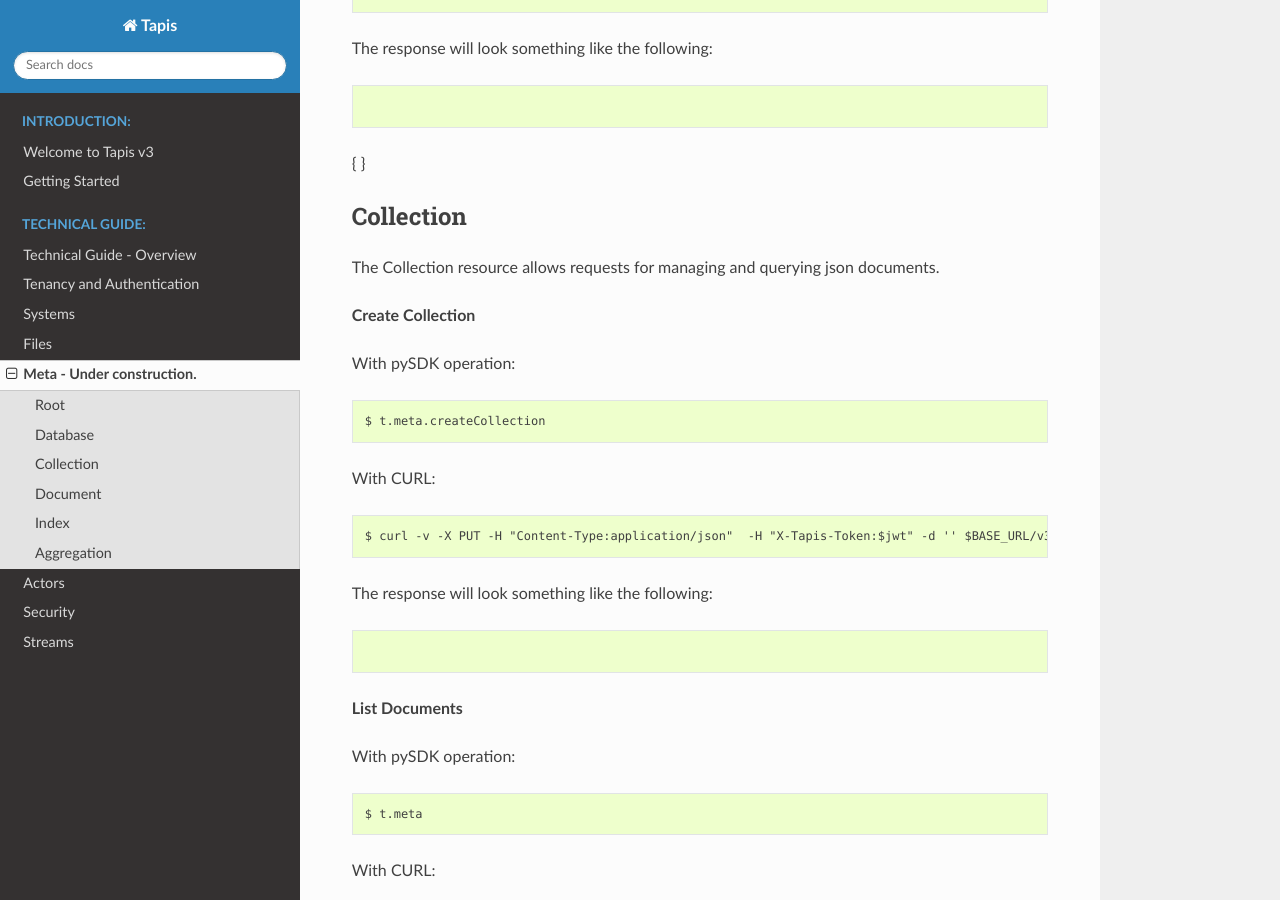
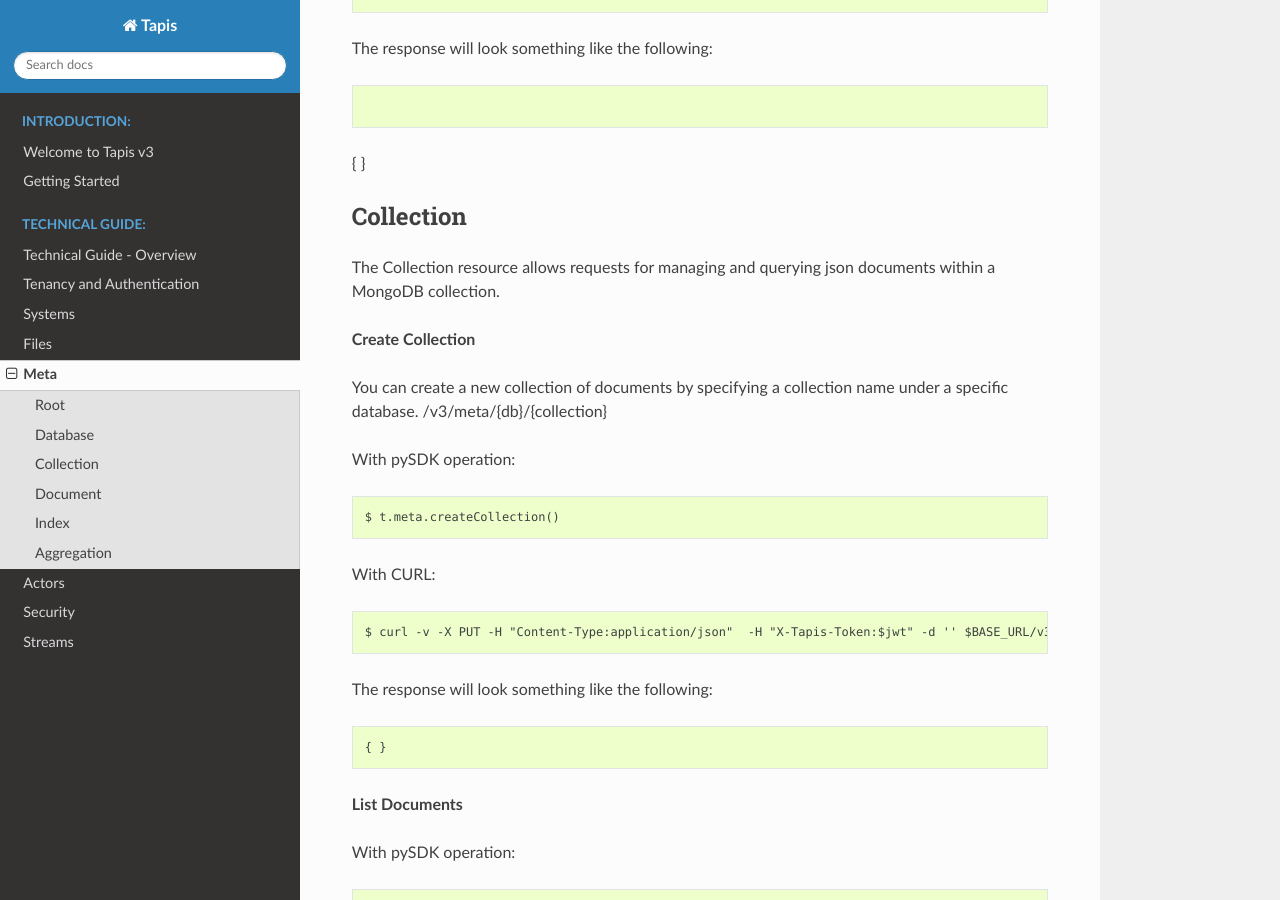
Before and after one commit to tapis-project/documentation, a Sphinx documentation site: the page built from source/technical/meta.rst, in a window 1280 px wide and 900 px high, scrolled down 3092 px. Built offline with Sphinx 7.4.7 and the Read the Docs theme 2.0.0, drawn with Linux system fonts in a browser that asks for light colours; some of the changed text lies outside the part shown.

Commit message:
continued meta endpoint documentation.

```diff
--- a/source/technical/meta.rst
+++ b/source/technical/meta.rst
@@ -1,8 +1,8 @@
 .. _meta:
 
-=============================
-Meta   -  Under construction.
-=============================
+=====
+Meta
+=====
 Meta V3 is a REST API Microservice for MongoDB which provides server-side Data, Identity and Access Management for Web and Mobile applications.
 
 Meta V3 is:
@@ -167,17 +167,17 @@
 
 Collection
 ----------
-The Collection resource allows requests for managing and querying json documents.
+The Collection resource allows requests for managing and querying json documents within a MongoDB collection.
 
 **Create Collection**
 
-
+You can create a new collection of documents by specifying a collection name under a specific database. /v3/meta/{db}/{collection}
 
 With pySDK operation:
 
 .. code-block:: plaintext
 
-        $ t.meta.createCollection
+        $ t.meta.createCollection()
 
 With CURL:
 
@@ -191,6 +191,7 @@
 
      .. code-block:: json
 
+        { }
 
 **List Documents**
 
```
